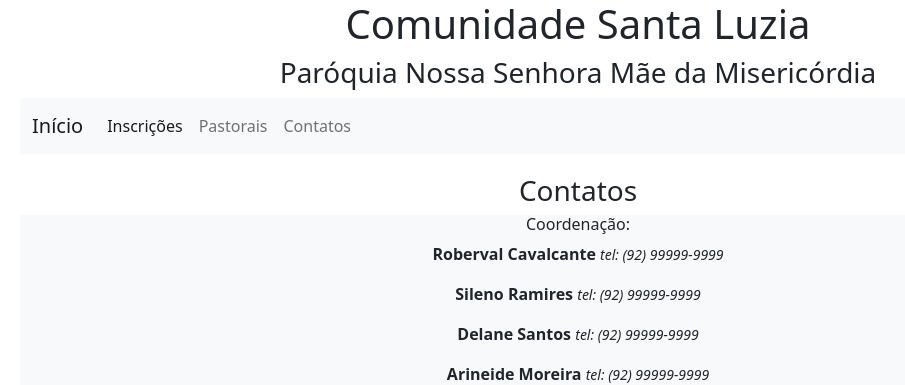
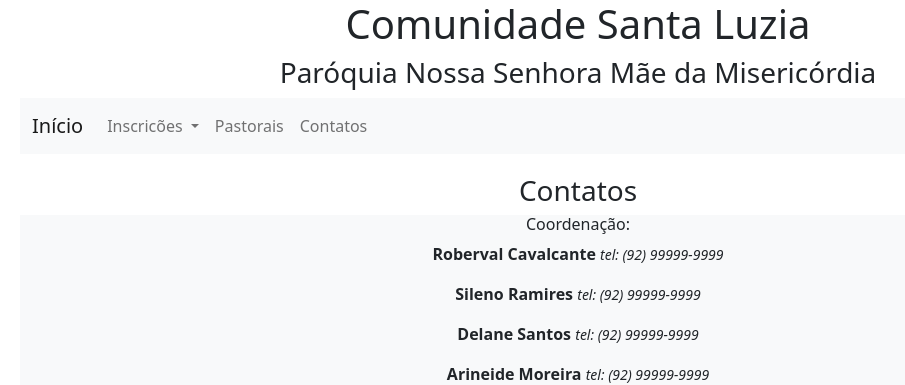
Before and after one commit to matheusramires/comunidade-Santa-Luzia, a Django app: page //contatos in a window 1280 px wide. Shown: the top 385 px of the page, without its empty margins (62-967 px from the left). Run offline with Django 4.2, Linux system fonts and the light colour scheme.

Commit message:
Update base.html

```diff
--- a/Comunidade_Santa_Luzia/comunidade_santa_luzia/app_santa_luzia/templates/comunidade/base.html
+++ b/Comunidade_Santa_Luzia/comunidade_santa_luzia/app_santa_luzia/templates/comunidade/base.html
@@ -1,3 +1,5 @@
+{% load static %}
+
 <!doctype html>
 <html lang="en">
   <head>
@@ -5,6 +7,7 @@
     <meta name="viewport" content="width=device-width, initial-scale=1">
     <link href="https://cdn.jsdelivr.net/npm/bootstrap@5.0.2/dist/css/bootstrap.min.css" rel="stylesheet" integrity="sha384-EVSTQN3/azprG1Anm3QDgpJLIm9Nao0Yz1ztcQTwFspd3yD65VohhpuuCOmLASjC" crossorigin="anonymous">
     <title>Comunidade Santa Luzia</title>
+    <link rel="stylesheet" href="{% static 'css/style.css' %}">
   </head>
 
 <body>
@@ -20,8 +23,14 @@
           </button>
           <div class="collapse navbar-collapse" id="navbarNav">
             <ul class="navbar-nav">
-              <li class="nav-item">
-                <a class="nav-link active" aria-current="page" href="#">Inscrições</a>
+              <li class="nav-item dropdown">
+                <a class="nav-link dropdown-toggle" href="#" id="navbarDropdown" role="button" data-bs-toggle="dropdown" aria-expanded="false">
+                  Inscricões
+                </a>
+                <ul class="dropdown-menu" aria-labelledby="navbarDropdown">
+                  <li><a class="dropdown-item" href="{% url 'inscricao-batismo' %}">Batismo</a></li>
+                  <li><a class="dropdown-item" href="{% url 'inscricao-catequese' %}">Catequese</a></li>
+                </ul>
               </li>
               <li class="nav-item">
                 <a class="nav-link" href="{% url 'pastorais' %}">Pastorais</a>
```
